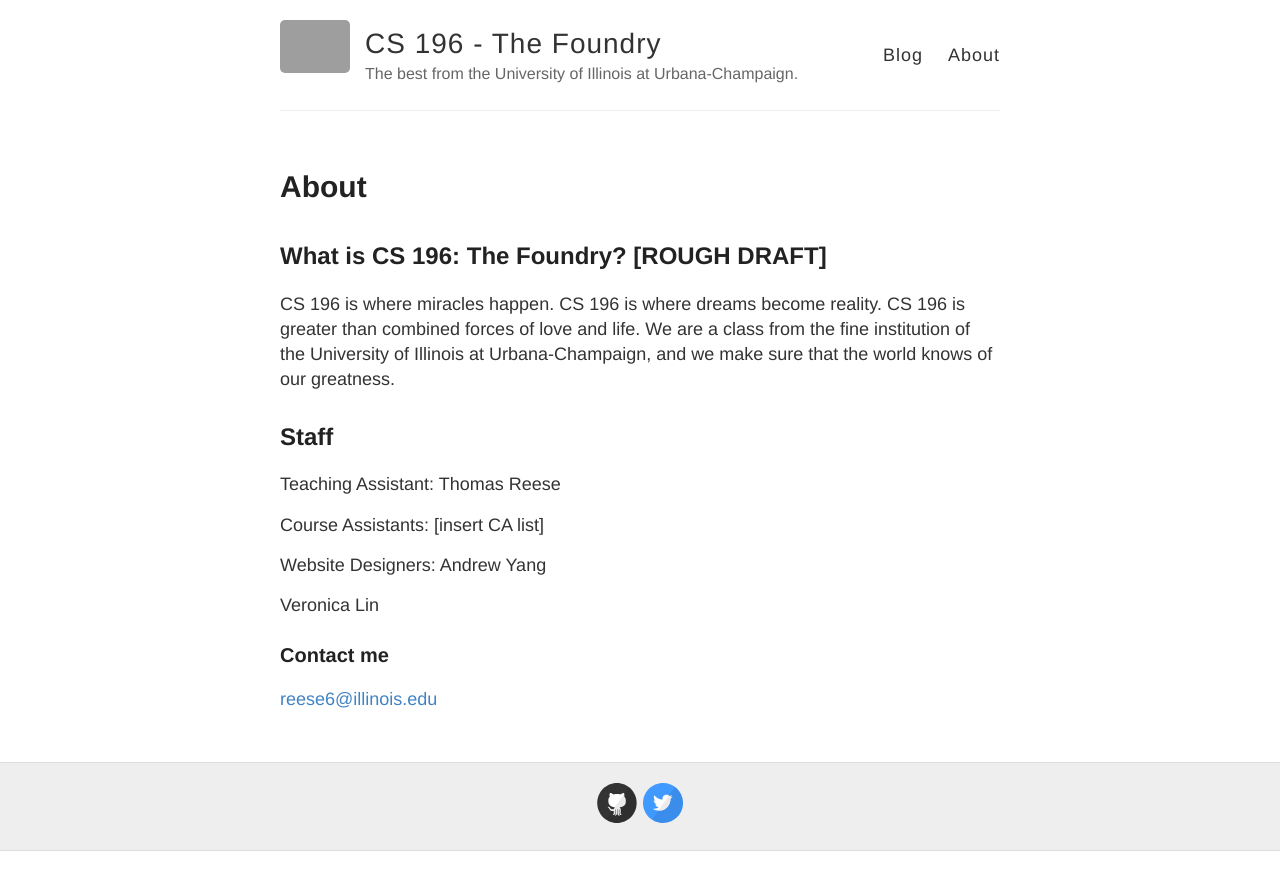
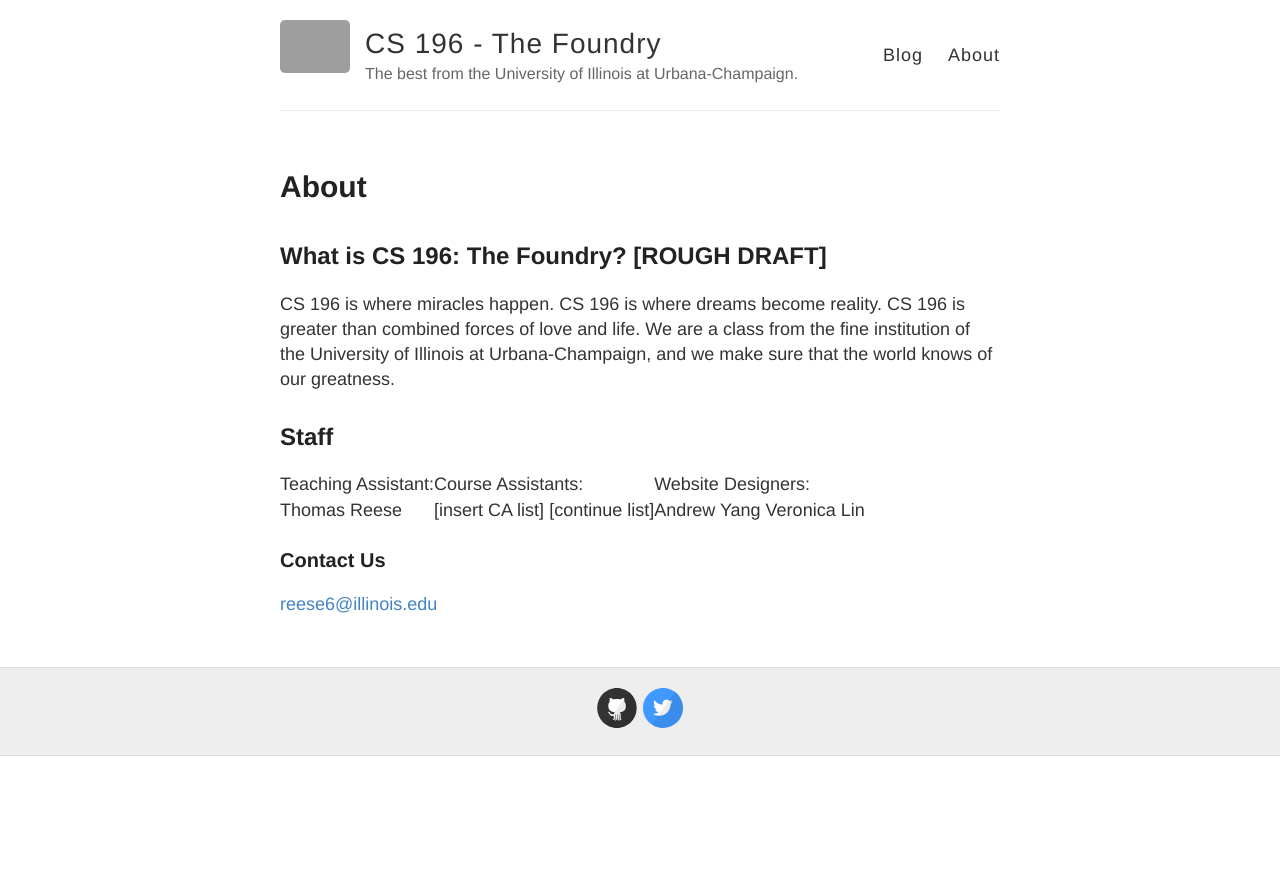
Before and after one commit to andrewyang96/OldWebsite, a Jekyll site: the page built from about.md, in a window 1280 px wide. Shown: the top 890 px of the page. Built offline with Jekyll 4.4.1, drawn with Linux system fonts in a browser that asks for light colours; grey boxes are pictures that could not be loaded.

Commit message:
Updated about.md

```diff
--- a/about.md
+++ b/about.md
@@ -10,14 +10,25 @@ published: true
 CS 196 is where miracles happen. CS 196 is where dreams become reality. CS 196 is greater than combined forces of love and life. We are a class from the fine institution of the University of Illinois at Urbana-Champaign, and we make sure that the world knows of our greatness.
 
 ## Staff
-Teaching Assistant:		Thomas Reese
+<table>
+	<tr>
+    	<td>Teaching Assistant:</td>
+        <td>Course Assistants:</td>
+        <td>Website Designers:</td>
+    </tr>
+    <tr>
+    	<td>Thomas Reese</td>
+        <td>
+        	[insert CA list]
+        	[continue list]
+        </td>
+		<td>
+			Andrew Yang
+            Veronica Lin
+        </td>
+    </tr>
+</table>
 
-Course Assistants:		[insert CA list]
-
-Website Designers:		Andrew Yang
-
-Veronica Lin
-
-### Contact me
+### Contact Us
 
 [reese6@illinois.edu](mailto:reese6@illinois.edu)
```
